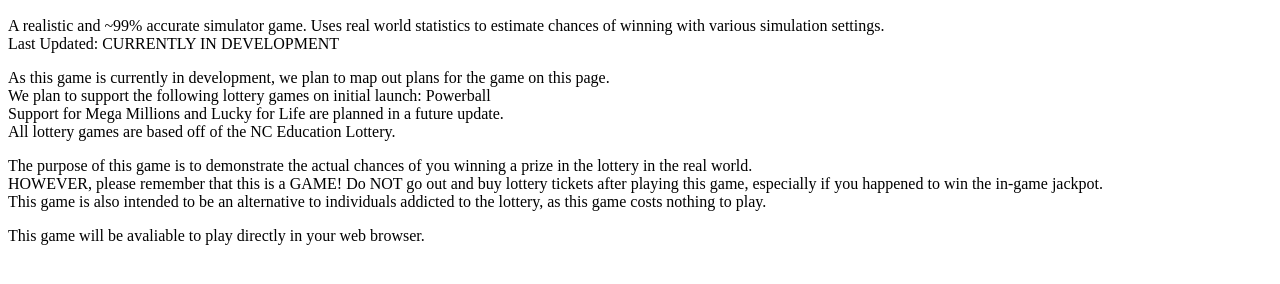
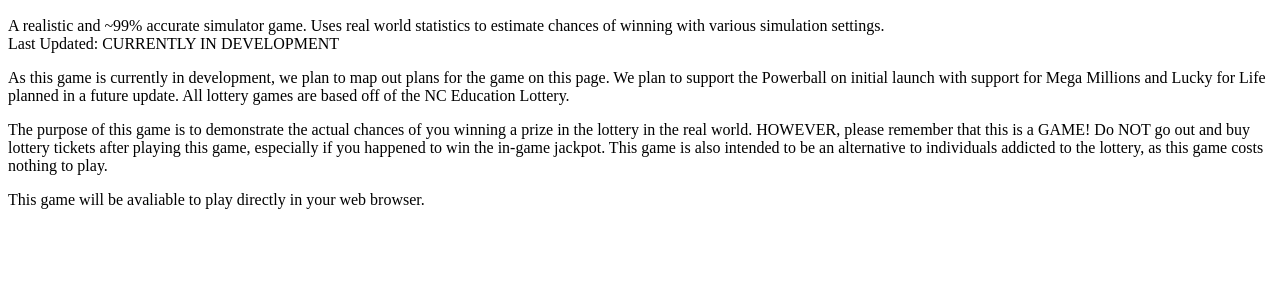
Before and after one commit to Debug-Dan/website, a plain HTML site: page games/lotterysimulator.html in a window 1280 px wide. Shown: the part 168-452 px from the top of the page. Drawn offline with Linux system fonts and the light colour scheme.

Commit message:
Update lotterysimulator.html

```diff
--- a/games/lotterysimulator.html
+++ b/games/lotterysimulator.html
@@ -5,7 +5,7 @@
   <br>
   <h2>Lottery Simulator</h2>
   <p>A realistic and ~99% accurate simulator game. Uses real world statistics to estimate chances of winning with various simulation settings.<br> Last Updated: CURRENTLY IN DEVELOPMENT</p>
-  <p>As this game is currently in development, we plan to map out plans for the game on this page.<br> We plan to support the following lottery games on initial launch: Powerball<br> Support for Mega Millions and Lucky for Life are planned in a future update.<br> All lottery games are based off of the NC Education Lottery.</p>
-  <p>The purpose of this game is to demonstrate the actual chances of you winning a prize in the lottery in the real world.<br> HOWEVER, please remember that this is a GAME! Do NOT go out and buy lottery tickets after playing this game, especially if you happened to win the in-game jackpot.<br> This game is also intended to be an alternative to individuals addicted to the lottery, as this game costs nothing to play.
+  <p>As this game is currently in development, we plan to map out plans for the game on this page. We plan to support the Powerball on initial launch with support for Mega Millions and Lucky for Life planned in a future update. All lottery games are based off of the NC Education Lottery.</p>
+  <p>The purpose of this game is to demonstrate the actual chances of you winning a prize in the lottery in the real world. HOWEVER, please remember that this is a GAME! Do NOT go out and buy lottery tickets after playing this game, especially if you happened to win the in-game jackpot. This game is also intended to be an alternative to individuals addicted to the lottery, as this game costs nothing to play.
   <p>This game will be avaliable to play directly in your web browser.</p>
 </html>
```
